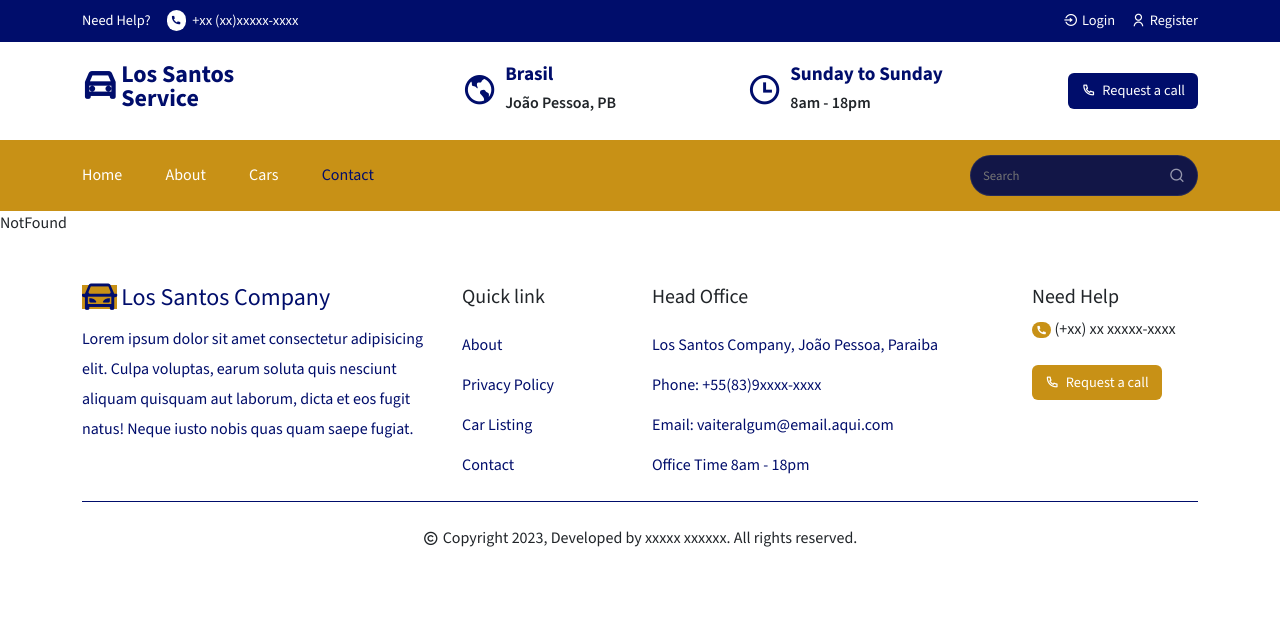
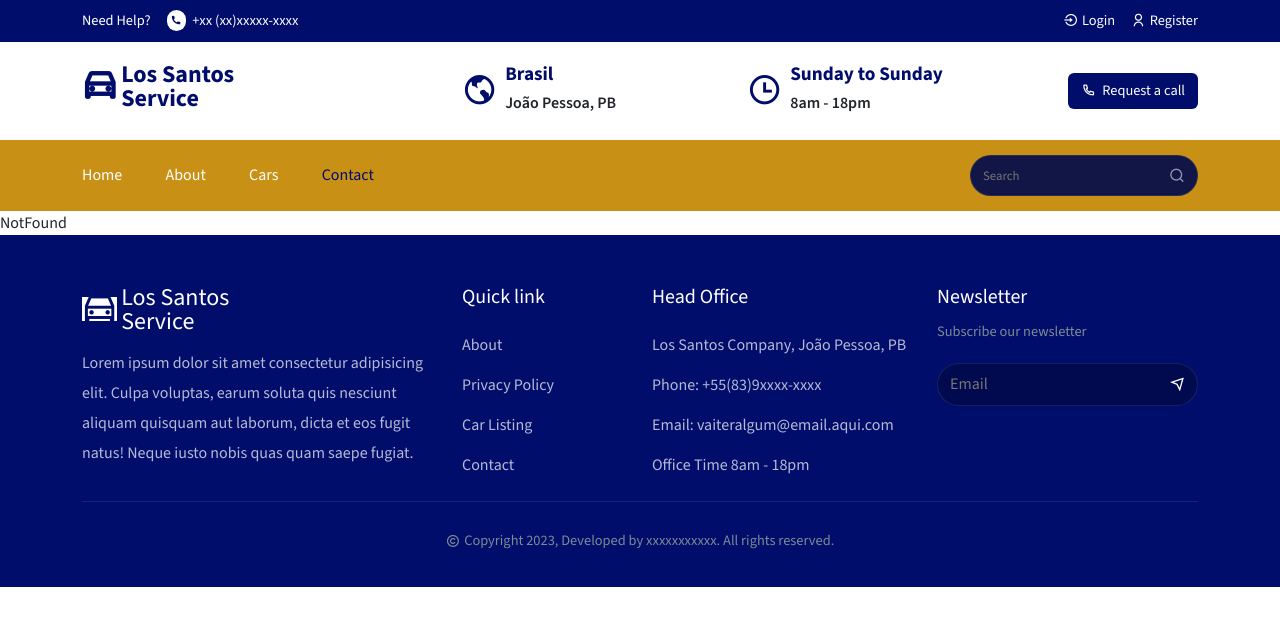
Before and after one commit to locadora-carros/front, a React (Create React App) app: page /contact in a window 1280 px wide. Shown: the top 626 px of the page. Built offline with nearby package versions, Linux system fonts and the light colour scheme.

Commit message:
footeer terminado

```diff
--- a/src/components/Footer/Footer.jsx
+++ b/src/components/Footer/Footer.jsx
@@ -33,26 +33,28 @@ const Footer = () => {
         <Container>
             <Row>
                 <Col lg='4' md='4' sm='12'>
-                    <div className="logo footer-logo">
+                    <div className="logo footer_logo">
                         <h1>
-                            <Link to='/home' className="d-flex align-items-center gap-1">
-                                <i class="ri-roadster-line"></i>
-                                <span>Los Santos Company</span>
+                            <Link to="/home" className=" d-flex align-items-center gap-1">
+                                <i class="ri-car-line"></i>
+                                <span>
+                                    Los Santos <br /> Service
+                                </span>
                             </Link>
                         </h1>
                     </div>
-                    <p className="footer-logo-content">
+                    <p className="footer_logo-content">
                         Lorem ipsum dolor sit amet consectetur adipisicing elit. Culpa voluptas, earum soluta quis nesciunt aliquam quisquam aut laborum, dicta et eos fugit natus! Neque iusto nobis quas quam saepe fugiat.
                     </p>
                 </Col>
 
                 <Col lg='2' md='4' sm='6'>
                     <div className="mb-4">
-                        <h5 className="footer-link-title">Quick link</h5>
+                        <h5 className="footer_link-title">Quick link</h5>
                         <ListGroup>
                             {
                                 quickLinks.map((item, index) => (
-                                    <ListGroupItem key={index} className="p-0 mt-3 quick-link">
+                                    <ListGroupItem key={index} className="p-0 mt-3 quick_link">
                                         <Link to={item.path}>{item.display}
                                         </Link>
 
@@ -63,37 +65,36 @@ const Footer = () => {
                     </div>
                 </Col>
 
-                <Col lg='4' md='4' sm='6'>
+                <Col lg='3' md='4' sm='6'>
                     <div className="mb-4">
-                        <h5 className="footer-link-title mb-4">Head Office</h5>
-                        <p className="office-info">Los Santos Company, João Pessoa, Paraiba</p>
-                        <p className="office-info">Phone: +55(83)9xxxx-xxxx</p>
-                        <p className="office-info">Email: vaiteralgum@email.aqui.com</p>
-                        <p className="office-info">Office Time 8am - 18pm</p>
+                        <h5 className="footer_link-title mb-4">Head Office</h5>
+                        <p className="office_info">Los Santos Company, João Pessoa, PB</p>
+                        <p className="office_info">Phone: +55(83)9xxxx-xxxx</p>
+                        <p className="office_info">Email: vaiteralgum@email.aqui.com</p>
+                        <p className="office_info">Office Time 8am - 18pm</p>
                     </div>
                 </Col>
 
-                <Col lg='2' md='3' sm='0'>
-                    <h5>Need Help</h5>
-                    <p className="footer-help mb-4">
-                        <i class="ri-phone-fill"></i> (+xx) xx xxxxx-xxxx
-                    </p>
-                    <button className="footer-btn btn">
-                        <Link to='/contact'>
-                            <i class="ri-phone-line"></i> Request a call
-                        </Link>
-                    </button>
+                <Col lg='3' md='4'>
+                    <div className="mb-4">
+                        <h5 className="footer_link-title">Newsletter</h5>
+                        <p className="section_description">Subscribe our newsletter</p>
+                        <div className="newsletter">
+                            <input type="email" placeholder="Email" />
+                            <span>
+                                <i class="ri-send-plane-line"></i>
+                            </span>
+                        </div>
+                    </div>
                 </Col>
-                <Col lg='12'>
-                    <div className="footer-bottom">
-                        <p className="section-description d-flex align-items-center justify-content-center gap-1 pt-4">
-                            <i class="ri-copyright-line"></i>Copyright {year}, Developed by xxxxx xxxxxx. All rights reserved.
+
+                <Col lg="12">
+                    <div className="footer_bottom">
+                        <p className="section_description d-flex align-items-center justify-content-center gap-1 pt-4">
+                            <i class="ri-copyright-line"></i>Copyright {year}, Developed by
+                            xxxxxxxxxxx. All rights reserved.
                         </p>
                     </div>
-
-
-
-
                 </Col>
             </Row>
         </Container>
--- a/src/styles/footer.css
+++ b/src/styles/footer.css
@@ -1,89 +1,71 @@
 .footer {
+    background: #000d6b;
     padding-top: 50px;
     padding-bottom: 15px;
 }
 
-.footer-logo i {
-    background: #c89116;
+.footer_logo i {
+    background: #fff;
     color: #000d6b;
-    font-weight: 400;
+    font-weight: 500;
 }
 
-.footer-logo span {
-    color: #000d6b;
+.footer_logo span {
+    color: #fff;
     font-weight: 500;
     font-size: 19px;
 }
 
-.footer-logo-content {
-    color: #000d6b;
+.footer_logo-content {
+    color: rgba(255, 255, 255, 0.715);
     margin-top: 15px;
     line-height: 30px;
 }
 
-.quick-link {
+.quick_link {
     border: none !important;
     background: transparent !important;
 }
 
-.quick-link a {
-    color: #000d6b;
+.quick_link a {
+    color: rgba(255, 255, 255, 0.715);
     text-decoration: none;
     font-weight: 300;
     transition: .3s;
+}
+.footer_link-title{
+    color: #fff;
 }
 
 .quick-link a:hover {
     color: #c89116;
 }
 
-.office-info {
-    color: #000d6b;
+.office_info {
+    color: rgba(255, 255, 255, 0.715);
+    font-weight: 300;
 }
 
-.footer-left {
-
+.newsletter{
+    display: flex;
     align-items: center;
-    column-gap: 1rem;
-    color: #000d6b;
+    justify-content: space-between;
+    padding: 8px 12px;
+    border: 1px solid #7c8a972f;
+    border-radius: 50px;
+    background: #020a4de9;
 }
 
-.footer-help {
-
-    align-items: center;
-    column-gap: .4rem;
-}
-
-.footer-help i {
-    background: #c89116;
-    color: #ffffff;
-    padding: 2px 4px;
-    border-radius: 50px;
-    font-size: 0.7rem;
-}
-.footer-btn {
-    background: #c89116 !important;
-    padding: 10px 20px;
+.newsletter input{
+    background: transparent;
+    color:#fff;
     border: none;
     outline: none;
-    border-radius: 5px;
 }
-
-.footer-btn a {
-    display: flex;
-    align-items: center;
-    column-gap: 0.4rem;
-    text-decoration: none;
-    color: #fff;
-
-    font-size: 0.9rem;
-}
-
-.footer-btn a:hover {
+.newsletter span i{
     color: #fff;
 }
 
-
-.footer-bottom{
-    border-top: 1px solid #000d6b;
+.footer_bottom{
+    border-top: 1px solid #7c8a972f;
 }
```
